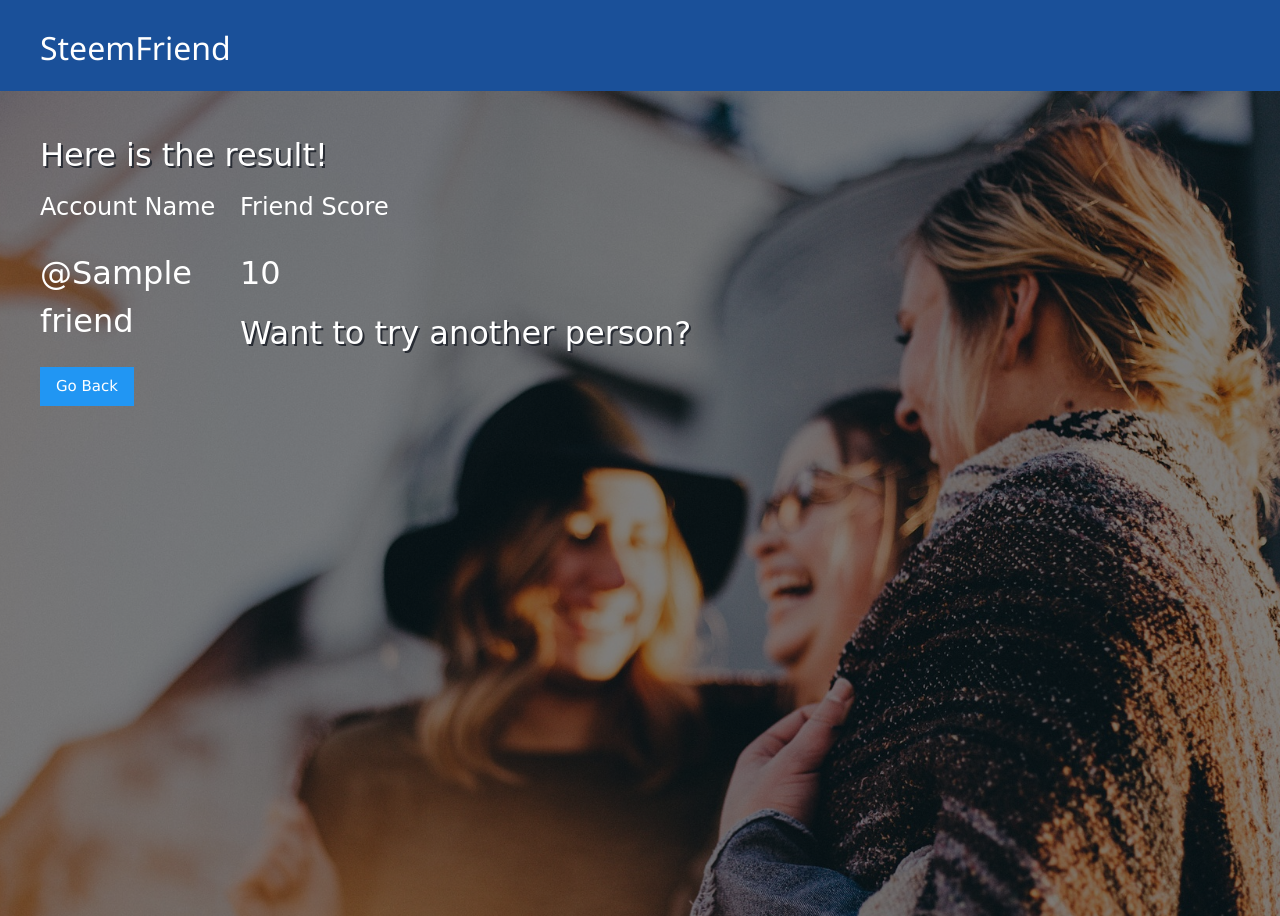
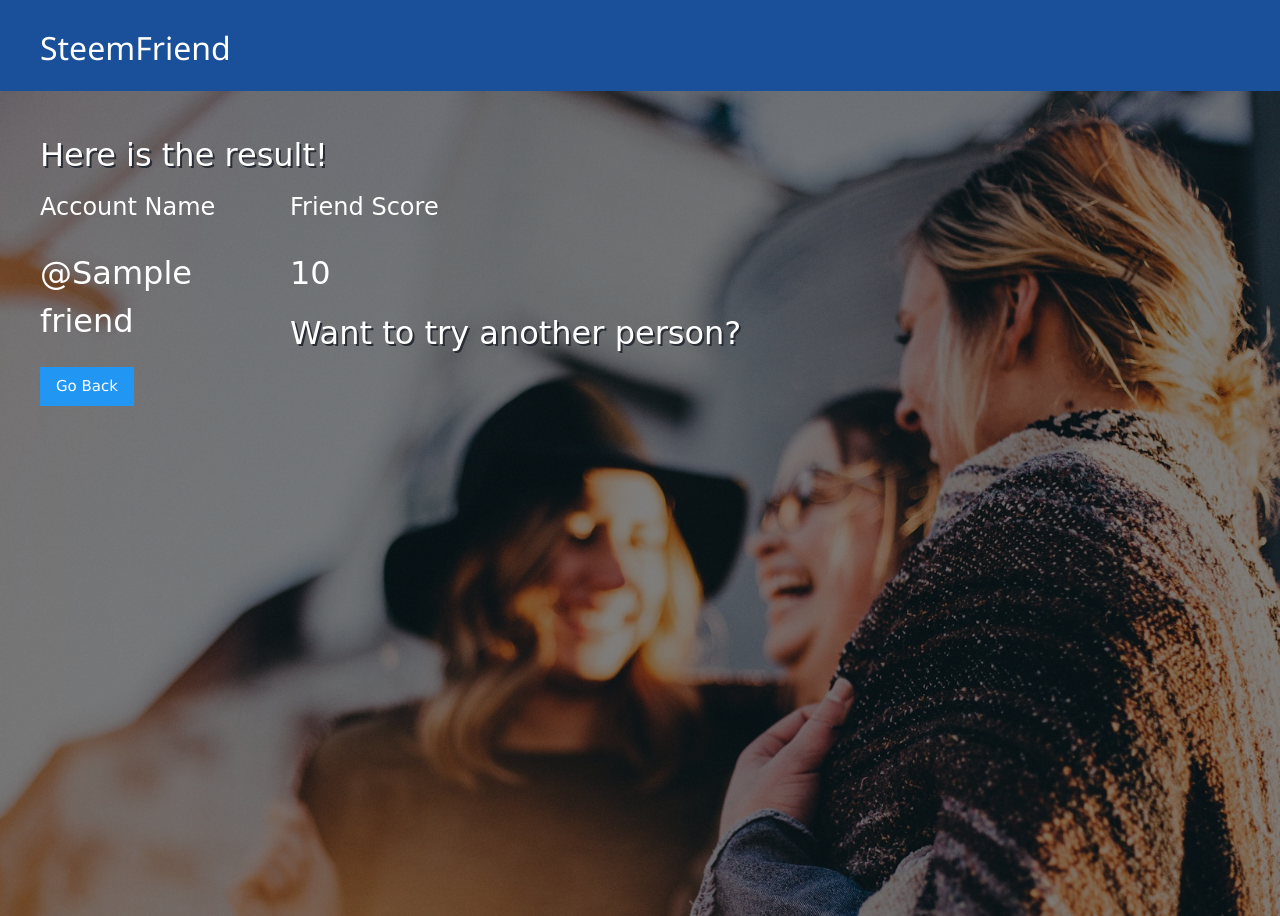
Before and after one commit to jeongmincha/steemfriend, a Django app: template friend/templates/friend/result.html in a window 1280 px wide. Run offline with Django 3.2, Linux system fonts and the light colour scheme; the template is opened without the code that fills it: most values are stand-ins (such as "Sample title", 1, 10 or a date in 2020); parts of the project's set-up code (start-up, migrations or seed data) failed here and were passed over; some libraries are stand-ins or nearby versions; some web fonts are replaced.

Commit message:
Make more wider width in row in results page

```diff
--- a/friend/static/css/style.css
+++ b/friend/static/css/style.css
@@ -83,12 +83,12 @@
 }
 
 .friend-row-name {
-  width: 200px;
+  width: 250px;
   float: left;
 }
 
 .friend-row-score {
-  width: 200px;
+  width: 250px;
   float: left;
 }
 
```
